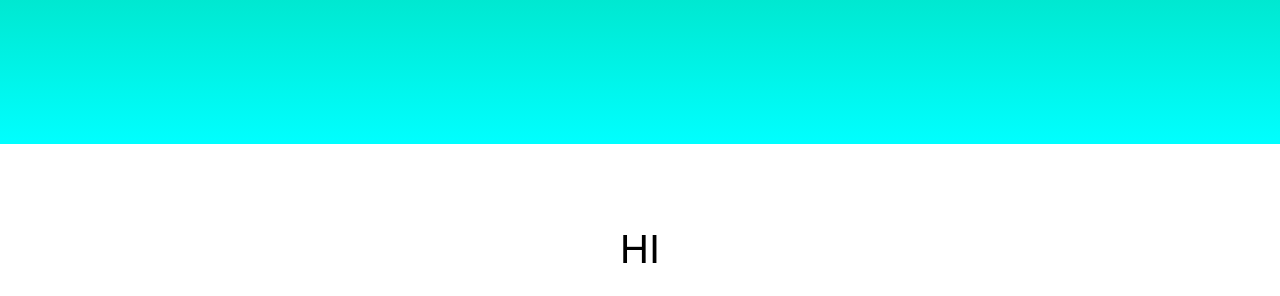
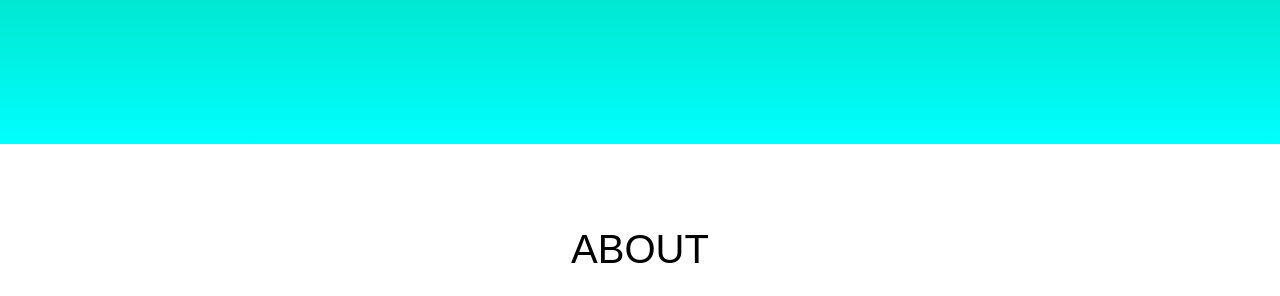
Before and after one commit to Aryan857/Tim-Berners-Lee, a plain HTML site: page index.html in a window 1280 px wide. Shown: the part 656-952 px from the top of the page. Drawn offline with nearby package versions, Linux system fonts and the light colour scheme.

Commit message:
Update index.html

```diff
--- a/index.html
+++ b/index.html
@@ -35,7 +35,7 @@
     </section>
 
     <section id="bio">
-        <h1>HI</h1>
+        <h1>ABOUT</h1>
         <div class="line"></div>
          <p>Tim Berners-Lee is a software engineer who invented the Internet (or the World Wide Web) in 1989 while at CERN, the European
              Particle Physics Laboratory. He is director of the World Wide Web Consortium that he founded and a Professor in the Computer Science
```
